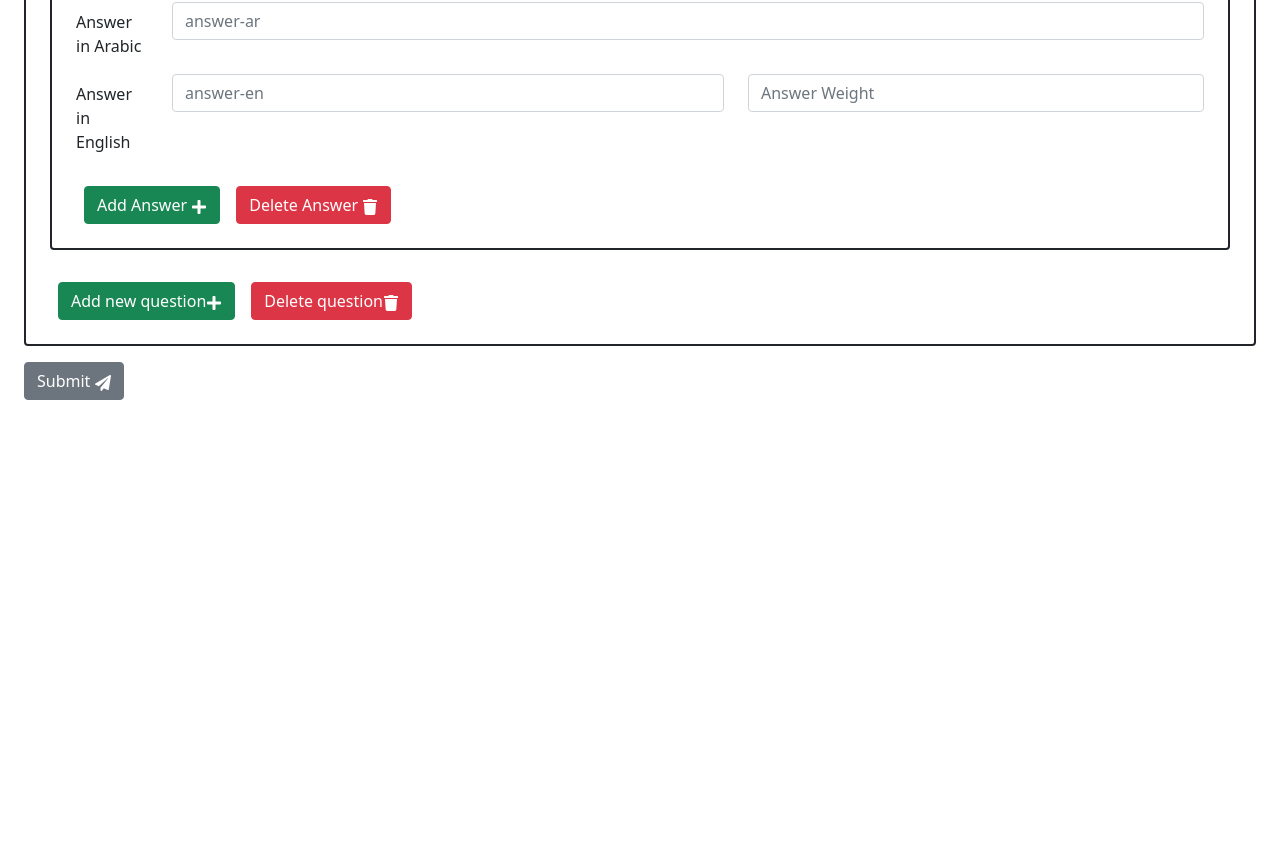
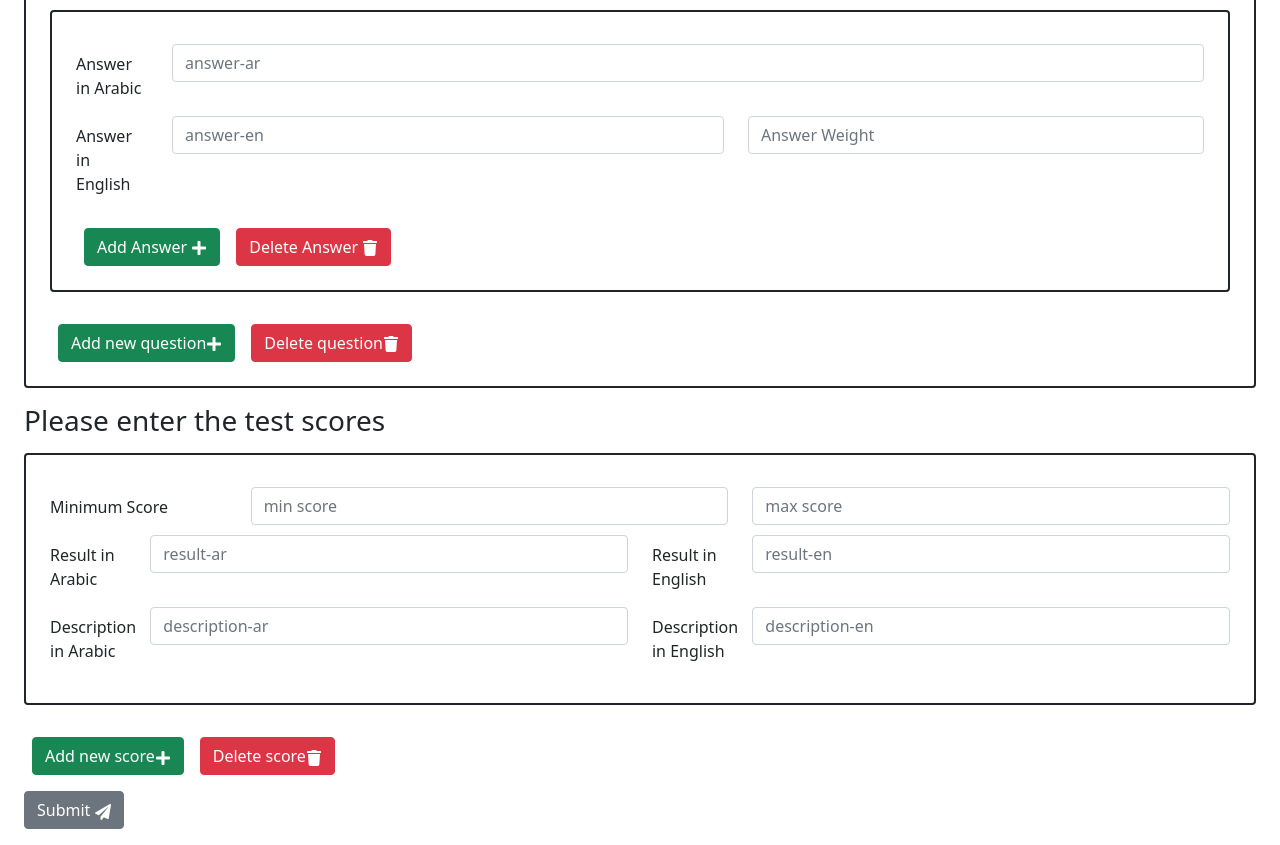
Before and after one commit to OmarMohamed156/addTest, a React (Create React App) app: page / in a window 1280 px wide. Shown: the part 754-1599 px from the top of the page. Before the commit the page ends 1170 px from the top, so only its background shows below. Built offline with nearby package versions, Linux system fonts and the light colour scheme.

Commit message:
added scores

```diff
--- a/src/App.js
+++ b/src/App.js
@@ -69,6 +69,7 @@ function App() {
     }
   }
 
+
   const removeAnswer = (qIndex,aIndex)=>{
     const values = {...inputFields}
     if(values.questions[qIndex].answers.length === 1){
@@ -138,10 +139,17 @@ function App() {
         values[e.target.name] = e.target.value
     }
     setInputFields(values)
-    console.log(values)
   }
 
-
+  const addScore = () =>{
+    const values = [...scores]
+    setScores([...scores,{
+      min:'',
+      max:'',
+      result:{en:'',ar:''},
+      description:{en:'',ar:''}
+    }])
+  }
 
   //   const handleSubmit = (e) =>{
   //   e.preventDefault();
@@ -167,6 +175,7 @@ function App() {
 
   return (
     <Form id='testForm' className='px-4 my-3' >
+        <h3>Fill the form to add your test</h3>
         <>
         <FormGroup>
           <Row className='my-2'>
@@ -277,7 +286,53 @@ function App() {
         ))
         }
         </FormGroup>
+        <h3>Please enter the test scores</h3>
         <FormGroup >
+          {scores.map((score,index)=>(
+            <div key={index} className='border p-4 rounded border-2 border-dark my-3' >
+              <Row className='my-2'>
+                <Col sm={12} md={2}>
+                  <Label className='mt-2'>Minimum Score</Label>
+                </Col>
+                <Col sm={12} md={5}>
+                  <Input required  placeholder='min score' type='number' name='min'/>
+                </Col>
+                <Col sm={12} md={5}>
+                  <Input required   placeholder='max score' type='number' name='max'/>
+                </Col>
+              </Row>
+              <Row className='my-2'>
+                <Col sm={12} md={1}>
+                  <Label className='mt-2'>Result in Arabic</Label>
+                </Col>
+                <Col sm={12} md={5}>
+                  <Input required  placeholder='result-ar' type='text' name='result-ar'  />
+                </Col>
+                <Col sm={12} md={1}>
+                  <Label className='mt-2'>Result in English</Label>
+                </Col>
+                <Col sm={12} md={5}>
+                  <Input required  placeholder='result-en' type='text' name='result-en'  />
+                </Col>
+              </Row>
+              <Row className='my-2'>
+                <Col sm={12} md={1}>
+                  <Label className='mt-2'>Description in Arabic</Label>
+                </Col>
+                <Col sm={12} md={5}>
+                  <Input required  placeholder='description-ar' type='text' name='description-ar'  />
+                </Col>
+                <Col sm={12} md={1}>
+                  <Label className='mt-2'>Description in English</Label>
+                </Col>
+                <Col sm={12} md={5}>
+                  <Input required  placeholder='description-en' type='text' name='description-en'  />
+                </Col>
+              </Row>
+            </div>
+          ))}
+          <Button  className='mt-3 mx-2 btn-success' onClick={()=>{addScore()}} >Add new score<FaPlus/></Button>
+          <Button className='mt-3 mx-2 btn-danger'  >Delete score<FaTrash/></Button>
         </FormGroup>
         </>
       <Button type='submit'>Submit <FaPaperPlane/></Button>
```
